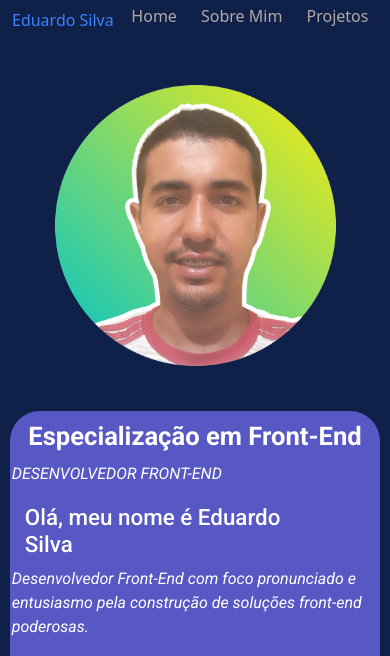
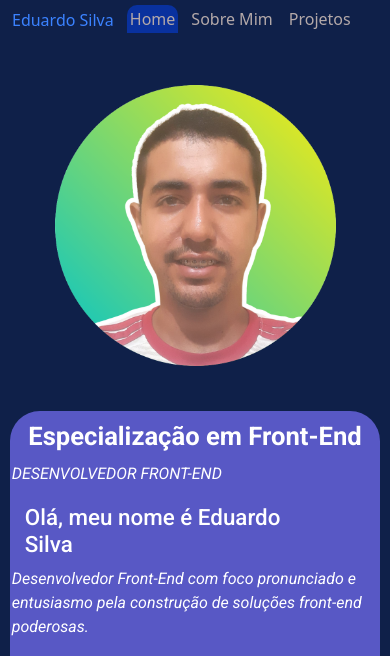
Before and after one commit to eduardo2525/Portifolio, a website built with Parcel: page src/index.html in a window 390 px wide. Shown: the top 656 px of the page. Built offline with nearby package versions, Linux system fonts and the light colour scheme.

Commit message:
fazendo ajuste na nav

```diff
--- a/src/index.html
+++ b/src/index.html
@@ -18,7 +18,7 @@
             <nav class="nav">
                 <ul class="nav__list">
                     <li class="nav__list__item">
-                        <a href="#about">Home</a>
+                        <a class="nav__list__item--btn--active" href="#about">Home</a>
                     </li>
                     <li class="nav__list__item">
                         <a href="#skills">Sobre Mim</a>
@@ -31,7 +31,7 @@
         </div>
     </header>
     <main>
-        <section class="about container" id="about">
+        <section class="about container secao" id="about">
             <div class="about__Photograph">
                 <img class="about__Photograph__img" src="img/Eduardo.png" alt="minha imagem">
             </div>
@@ -53,7 +53,7 @@
                 </div>
             </div>
         </section>
-        <section class="skills container" id="skills">
+        <section class="skills container secao" id="skills">
             <h1 class="primary__title">SOBRE MIM</h1>
             <div class="tabs">
                 <button class="tabs__btn tabs__btn--cliked" content-id="information">
@@ -168,7 +168,7 @@
                 </div>
             </div>
         </section>
-        <section class="project container" id="project">
+        <section class="project container secao" id="project">
             <h2 class="title__gray">Meus Projetos</h2>
             <div class="project__container">
                 <div class="project__container__my">
--- a/src/scripts/script.js
+++ b/src/scripts/script.js
@@ -19,23 +19,10 @@ document.querySelector('a[href="#project"]').addEventListener('click', (e) => {
         document.getElementById('project').scrollIntoView({behavior: 'smooth'});
     }, 1000);
 });
-0
+
 // Evento de Sobre Mim
 const aboutMe = document.querySelector(".about__me");
-const navItem = document.querySelectorAll('.nav__list__item');
-
-
-navItem.forEach((nav, index) => {
-    nav.addEventListener('click', ()=> {
-        navItem.forEach((nav) => {
-            nav.classList.remove('borderBottom');
-            nav.classList.remove('nav__list__item--btn--cliked')
-        });
-
-        nav.classList.add('borderBottom');
-        nav.classList.add('nav__list__item--btn--cliked')
-    });
-});
+const links = document.querySelectorAll('.nav__list__item a')
 
 aboutMe.addEventListener("mouseover", aparecerSombra);
 aboutMe.addEventListener("mouseout", removeSombra);
@@ -56,6 +43,27 @@ function removeSombra() {
         primaryTitle.style.boxShadow = '';
     };
 };
+
+window.onscroll = () => {
+    const sections = document.querySelectorAll('.secao');
+    let top = window.scrollY;
+
+    sections.forEach(section => {
+        let offSet = section.offsetTop - 60;
+        let height = section.offsetHeight;
+        let id = section.getAttribute('id');
+
+        if (top >= offSet && top < offSet + height) {
+            links.forEach(link => {
+                link.classList.remove('nav__list__item--btn--active');
+                let activeLink = document.querySelector('.nav__list__item a[href="#' + id + '"]');
+                if (activeLink) {
+                    activeLink.classList.add('nav__list__item--btn--active');
+                }
+            });
+        }
+    });
+}
 
 // tabs Sobre mim
 
--- a/src/styles/header.scss
+++ b/src/styles/header.scss
@@ -28,10 +28,12 @@
                 gap: 20px;
 
                 &__item {
-                    height: 26px;
+                    height: 30px;
+                    padding: 5px;
 
                     a {
-                        font-size: 18px;
+                        padding: 5px;
+                        font-size: 20px;
                         color: rgb(180, 169, 169);
                         text-decoration: none;
 
@@ -41,8 +43,10 @@
                     }
                     }
 
-                    &--btn--cliked {
-                        color: rgb(59, 130, 256);
+                    &--btn--active {
+                        background: variables.$buttonCliked;
+                        border-radius: 10px 10px 0 0 ;
+                        padding: 5px;
                     }
                 }
             }
@@ -69,25 +73,23 @@
 
             .nav {
                 width: 60%;
-
                 @media screen and (min-width: 360px) and (max-width: 480px) {
                     width: 70%;
                 }
 
                 &__list {
-                    width: 100%;
-                    padding: 0;
-
+                    gap: 0;
                     @media screen and (min-width: 360px) and (max-width: 480px) {
-                        width: 100%;
-                        justify-content: space-around;
-                        gap: 5px;
+                        padding: 0;
+                        gap: 0;
                     }
 
                     &__item {
                         a {
+                            font-size: 1.2em;
                             @media screen and (min-width: 360px) and (max-width: 480px) {
                                 font-size: 1em;
+                                padding: 3px;
                             }
                         }
                     }
@@ -116,6 +118,7 @@
                     display: flex;
                     justify-content: center;
                     align-items: center;
+                    gap: 0;
                     padding: 0;
                     margin: 0;
 
--- a/src/styles/variables.scss
+++ b/src/styles/variables.scss
@@ -5,3 +5,4 @@ $buttonPrimary: blue;
 $titleGray: rgb(211, 202, 202);
 $lightBlue: rgb(0, 191, 255);
 $buttonLinks: rgb(15, 40, 75);
+$buttonCliked: rgb(9, 49, 158);
```
